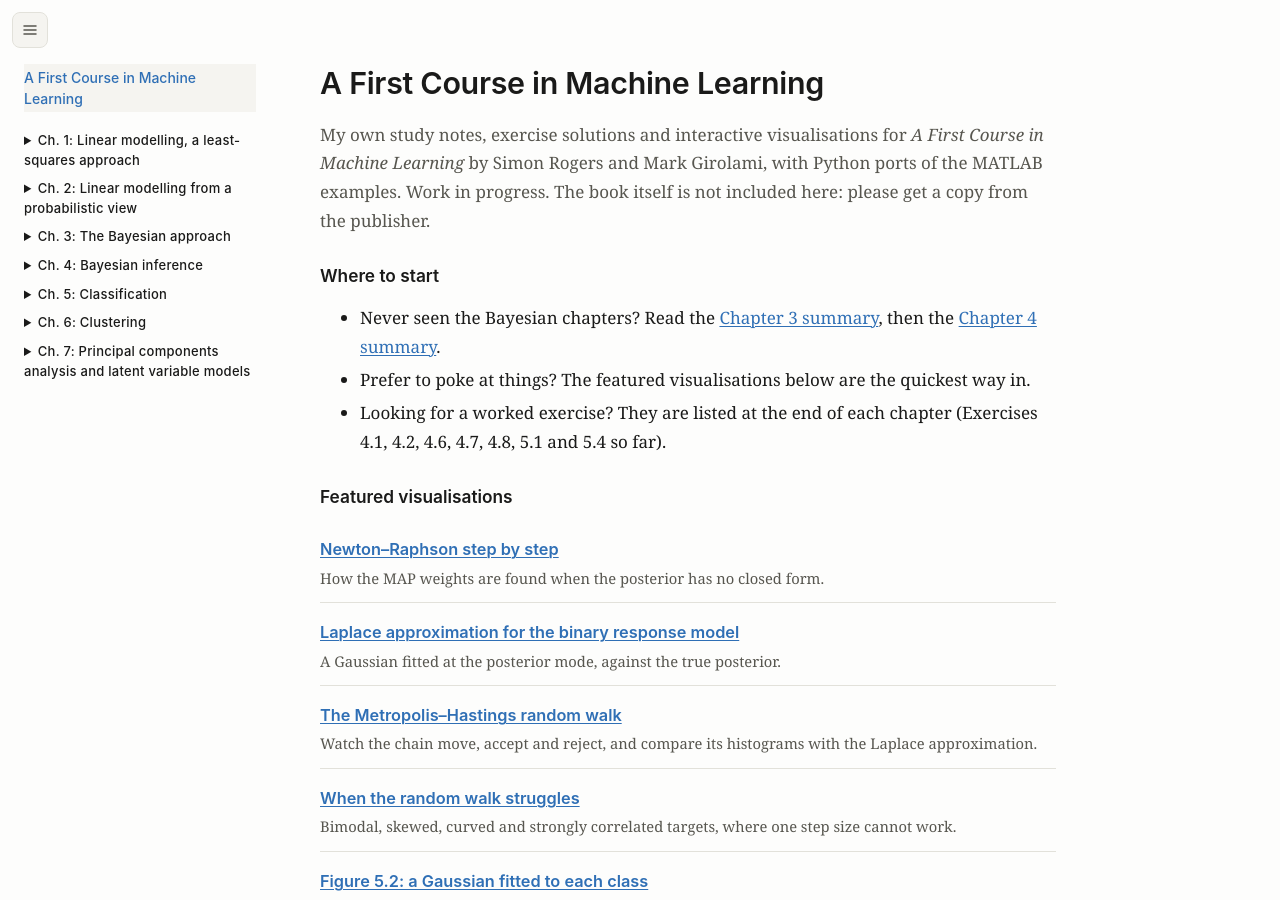
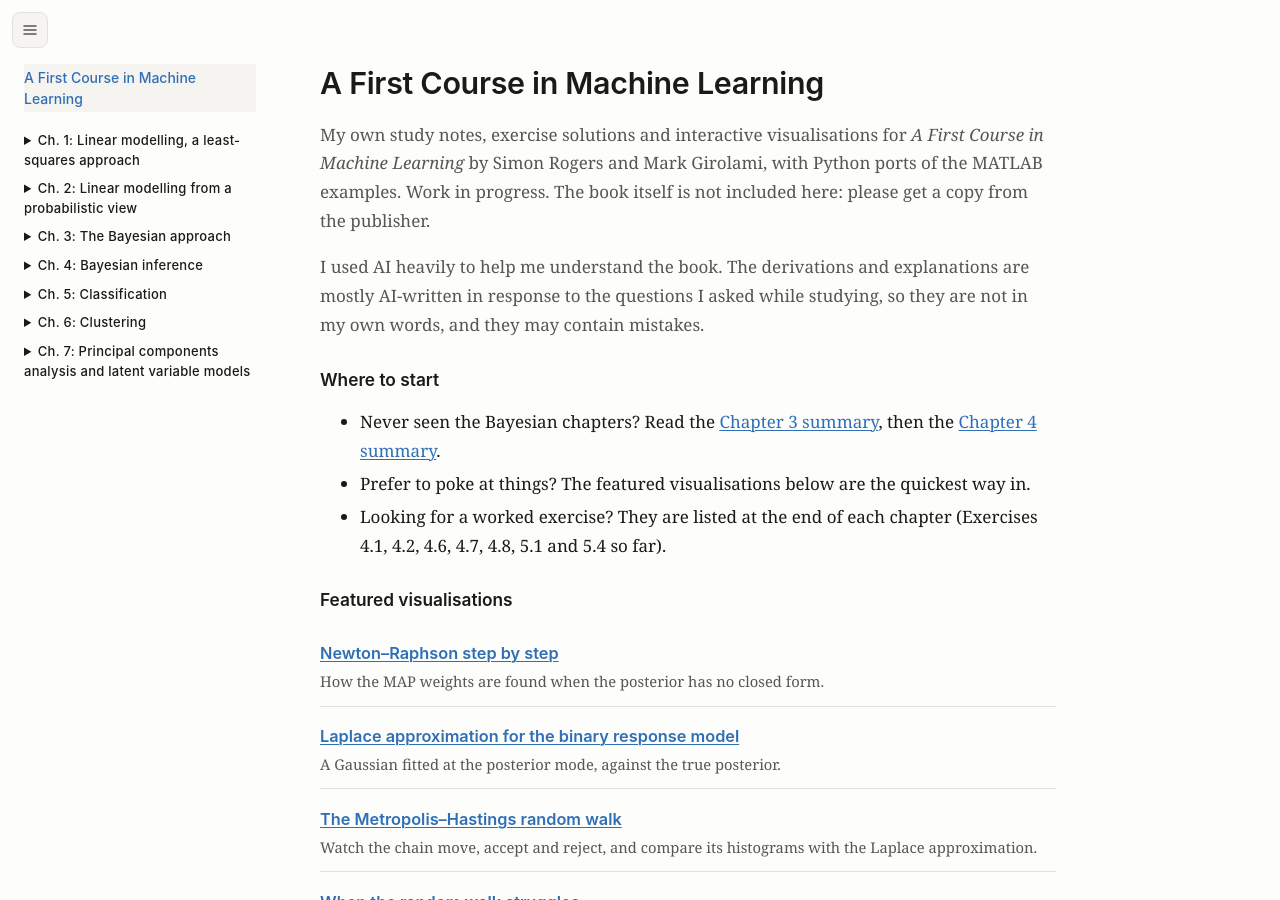
Before and after one commit to msrepo/first-course-ml, a Jekyll site: the page built from docs/index.md, in a window 1280 px wide and 900 px high. Built offline with Jekyll 4.4.1, drawn with Linux system fonts in a browser that asks for light colours.

Commit message:
State that the notes are mostly AI-written in response to my questions
Co-Authored-By: Claude Sonnet 5.5 <noreply@anthropic.com>

```diff
--- a/docs/index.md
+++ b/docs/index.md
@@ -5,6 +5,8 @@ title: A First Course in Machine Learning
 # A First Course in Machine Learning
 
 <p class="lede">My own study notes, exercise solutions and interactive visualisations for <em>A First Course in Machine Learning</em> by Simon Rogers and Mark Girolami, with Python ports of the MATLAB examples. Work in progress. The book itself is not included here: please get a copy from the publisher.</p>
+
+<p class="lede">I used AI heavily to help me understand the book. The derivations and explanations are mostly AI-written in response to the questions I asked while studying, so they are not in my own words, and they may contain mistakes.</p>
 
 ### Where to start
 
```
Also changed, not shown: README.md.
